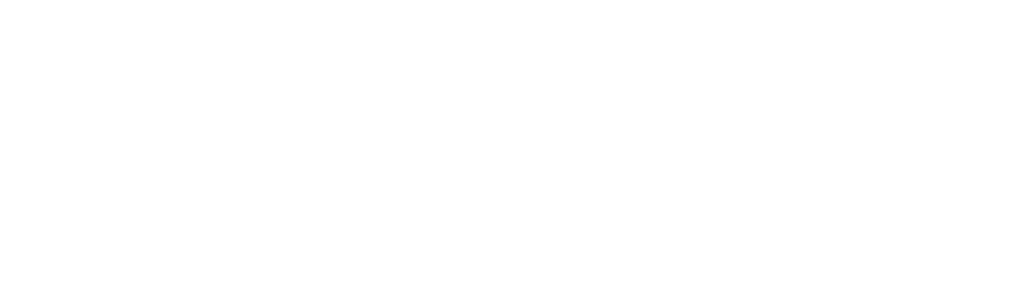
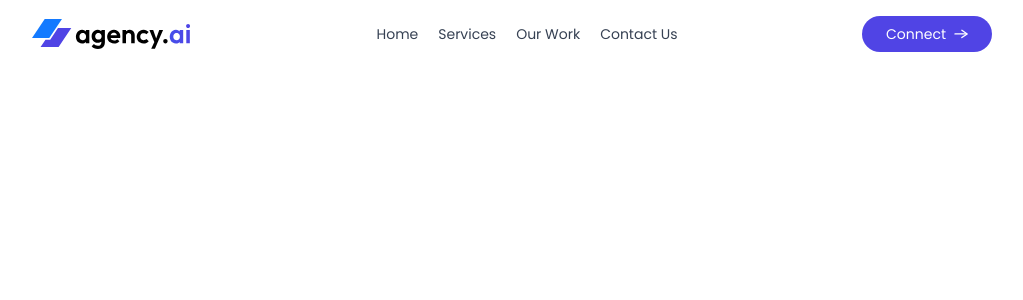
Before and after one commit to jawasakher/Agency.AI---GreatStack, a React (Vite) app: page / in a window 1280 px wide. Shown: the top 300 px of the page, without its empty margins (128-1151 px from the left). Built offline with nearby package versions, Linux system fonts and the light colour scheme.

Commit message:
Add interactive navigation menu

```diff
--- a/src/App.jsx
+++ b/src/App.jsx
@@ -1,9 +1,11 @@
 import React from 'react'
-
+import { useState } from "react";
+import Navbar from './components/Navbar'
 const App = () => {
+  const [theme, setTheme] = useState('light')
   return (
-    <div>
-
+    <div className='dark:bg-black relative'>
+     <Navbar theme={theme} setTheme={setTheme}/>
     </div>
   )
 }
--- /dev/null
+++ b/src/components/Navbar.jsx
@@ -0,0 +1,40 @@
+import React from 'react'
+
+import assets from '../assets/assets'
+
+const Navbar = ({theme, setTheme}) => {
+  return (
+    <div className='flex justify-between items-center px-4
+    sm:px-12 lg:px-24 xl:px-40 py-4 sticky top-0 z-20 backdrop-blur-xl font-medium by-white/50
+    dark:bg-gray-900/70'>
+      <img src={theme === 'dark' ? assets.logo_dark: assets.logo}
+        className='w-32 sm:w-40'alt=''/>
+
+
+        <div className='text-gray-700 dark:text-white sm:text-sm max-sm:w-60
+        max-sm:pl-10 max-sm:fixed top-0 bottom-0 right-0 max-sm:min-h-screen
+        max-sm:h-full max-sm:flex-col max-sm:bg-primary max-sm:text-white
+        max-sm:pt-20 flex sm:items-center gap-5 transition-all duration-300 ease-in-out'>
+
+
+        <img src={assets.close_icon} alt="" className='w-5 absolute right-4
+        top-4 sm:hidden' />
+
+
+            <a href="#" className='sm:hover:border-b'>Home</a>
+            <a href="#Services" className='sm:hover:border-b'>Services</a>
+            <a href="#Our-Work" className='sm:hover:border-b'>Our Work</a>
+            <a href="#Contact-Us" className='sm:hover:border-b'>Contact Us</a>
+        </div>
+        <div>
+          <a href="#contact-us" className='text-sm max-sm:hidden flex
+          items-center gap-2 bg-primary text-white px-6 py-2 rounded-full
+          cursor-pointer hover:scale-103 transition-all'>
+            Connect <img src={assets.arrow_icon}  width={14} alt='' />
+          </a>
+        </div>
+    </div>
+  )
+}
+
+export default Navbar
--- a/src/index.css
+++ b/src/index.css
@@ -2,11 +2,18 @@
 @import url('https://fonts.googleapis.com/css2?family=Manrope:wght@200..800&family=Poppins:wght@400;600;700&family=Roboto:ital,wght@0,100..900;1,100..900&display=swap');
 
 @import "tailwindcss";
+
+@custom-variant dark {
+  .dark & {
+    @apply dark;
+  }
+}
 
 *{
    font-family: "Poppins", sans-serif;
    font-weight: 500;
 }
 @theme{
+--color-primary: #5044E5;
 
 }
```
Also changed, not shown: 1 other file (tests, documents, lock files or other folders).
